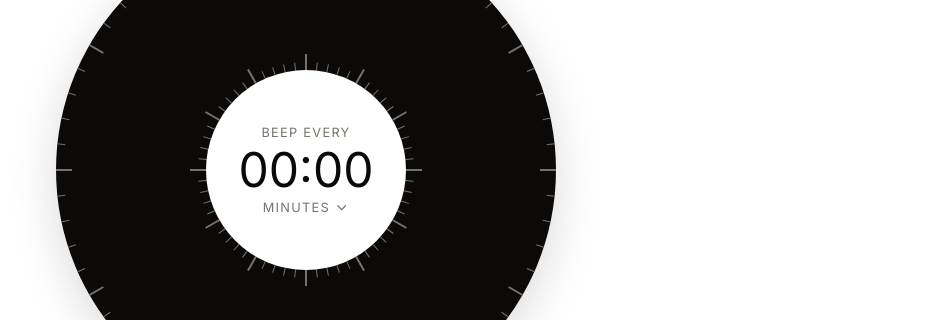
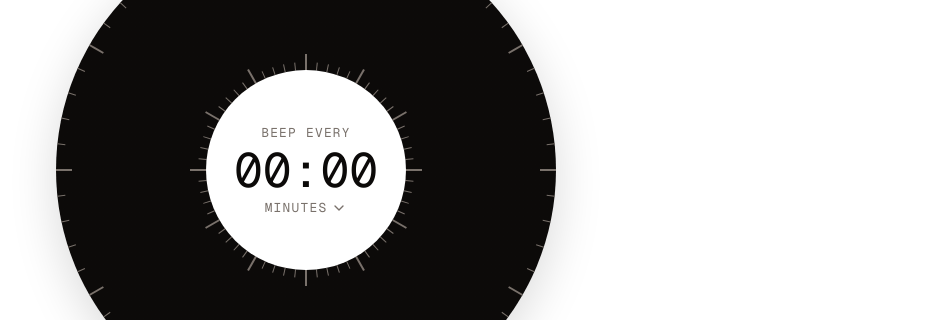
Before and after one commit to snagarohit/beepbeep, a Next.js app: page / in a window 1280 px wide. Shown: the part 206-526 px from the top of the page, without its empty margins (334-1280 px from the left). Built offline with nearby package versions, Linux system fonts and the light colour scheme.

Commit message:
Feature update.

```diff
--- a/app/layout.tsx
+++ b/app/layout.tsx
@@ -1,13 +1,54 @@
 import type { Metadata } from "next";
-import { Inter } from "next/font/google";
+import { GeistSans } from "geist/font/sans";
+import { GeistMono } from "geist/font/mono";
 import "./globals.css";
 import { ThemeProvider } from "@/components/theme-provider";
-
-const inter = Inter({ subsets: ["latin"] });
+import { cn } from "@/lib/utils";
 
 export const metadata: Metadata = {
-  title: "Create Next App",
-  description: "Generated by create next app",
+  metadataBase: new URL("https://beepbeep.samineni.me"),
+  title: "BeepBeep: The Neurodivergent Timer for ADHD, Focus & Flow",
+  description:
+    "Finally, a timer that gets it. Built by a neurodivergent creator for the neurospicy community. BeepBeep is a gorgeous, ad-free visual timer designed to conquer distraction and help you find your flow. No ads, no popups, just pure, minimalist focus.",
+  keywords: [
+    "visual timer", "pomodoro timer", "adhd timer", "focus timer", "interval timer",
+    "productivity tool", "time management", "study timer", "work timer", "minimalist timer",
+    "online timer", "free timer", "beep timer", "continuous timer", "looping timer",
+    "focus tool", "deep work", "flow state", "concentration aid", "motivation tool",
+    "adhd focus tool", "neurodivergent tools", "neurospicy", "study companion", "ad-free timer",
+    "free pomodoro timer", "simple online timer", "distraction-free timer", "clean timer", "no ads timer"
+  ],
+  authors: [{ name: "Naga Samineni", url: "https://samineni.me" }],
+  creator: "Naga Samineni",
+  manifest: "/manifest.json",
+  icons: {
+    icon: "/favicon.ico",
+    apple: "/apple-icon.png",
+  },
+  openGraph: {
+    type: "website",
+    url: "https://beepbeep.samineni.me",
+    title: "BeepBeep: A Timer for a Different Brain",
+    description:
+      "A gorgeous, ad-free visual timer built by a neurodivergent creator to help you find your focus. No ads. No popups. Just flow.",
+    siteName: "BeepBeep",
+    images: [
+      {
+        url: "/og-image.png",
+        width: 1200,
+        height: 630,
+        alt: "BeepBeep Visual Timer in action",
+      },
+    ],
+  },
+  twitter: {
+    card: "summary_large_image",
+    creator: "@nagasamineni",
+    title: "BeepBeep: A Timer for a Different Brain",
+    description:
+      "A gorgeous, ad-free visual timer built by a neurodivergent creator to help you find your focus. No ads. No popups. Just flow.",
+    images: ["/og-image.png"],
+  },
 };
 
 export default function RootLayout({
@@ -17,7 +58,42 @@ export default function RootLayout({
 }>) {
   return (
     <html lang="en" suppressHydrationWarning>
-      <body className={inter.className}>
+      <head>
+        <script
+          type="application/ld+json"
+          dangerouslySetInnerHTML={{
+            __html: JSON.stringify({
+              "@context": "https://schema.org",
+              "@type": "WebApplication",
+              "name": "BeepBeep: The Neurodivergent Timer",
+              "description": "The #1 distraction-free visual timer, built with love by a neurodivergent creator for the neurospicy & ADHD community. A simple, modern, and completely ad-free tool to help you find your flow. No banners, no popups, just a clean interface for Pomodoro, studying, and deep work sessions.",
+              "applicationCategory": "ProductivityApplication",
+              "operatingSystem": "All",
+              "browserRequirements": "Requires a modern web browser with JavaScript enabled.",
+              "url": "https://beepbeep.samineni.me",
+              "screenshot": "https://beepbeep.samineni.me/og-image.png",
+              "creator": {
+                "@type": "Person",
+                "name": "Naga Samineni",
+                "url": "https://samineni.me"
+              },
+              "offers": {
+                "@type": "Offer",
+                "price": "0",
+                "priceCurrency": "USD"
+              },
+              "keywords": "pomodoro timer, focus timer, adhd timer, visual timer, interval timer, online timer, study timer, productivity tool, deep work, ad-free timer, neurodivergent tools, neurospicy"
+            })
+          }}
+        />
+      </head>
+      <body
+        className={cn(
+          "font-sans antialiased",
+          GeistSans.variable,
+          GeistMono.variable
+        )}
+      >
         <ThemeProvider
           attribute="class"
           defaultTheme="system"
--- a/components/digital-display.tsx
+++ b/components/digital-display.tsx
@@ -42,18 +42,32 @@ export function DigitalDisplay({ timeLeft, onIntervalChange, timerStatus }: Digi
     setOpen(!open); // Toggle for mobile
   };
 
-  const isRunning = timerStatus === 'RUNNING';
+  const getTopText = () => {
+    if (timerStatus === 'PAUSED') return 'BEEPING PAUSED';
+    if (timerStatus === 'RUNNING') return 'BEEPING IN';
+    return 'BEEP EVERY';
+  };
 
   return (
     <HoverCard open={open} onOpenChange={setOpen} openDelay={0} closeDelay={0}>
       <HoverCardTrigger asChild>
         <div
+          role="button"
+          aria-haspopup="true"
+          aria-expanded={open}
+          aria-label="Open interval selection menu"
+          tabIndex={0}
           className="absolute w-[40%] h-[40%] rounded-full bg-background flex flex-col items-center justify-center shadow-[inset_0_0_0_0px_var(--muted-foreground)] cursor-pointer"
           onClick={handleClick}
+          onKeyDown={(e) => {
+            if (e.key === 'Enter' || e.key === ' ') {
+              handleClick();
+            }
+          }}
         >
           {/* Top text - changes based on timer status */}
-          <div className="text-[clamp(0.4rem,1vw,0.8rem)] font-mono text-muted-foreground tracking-[0.1em] uppercase mb-1">
-            {isRunning ? 'BEEPING IN' : 'BEEP EVERY'}
+          <div className="text-[clamp(0.5rem,1.5vw,0.8rem)] font-mono text-muted-foreground tracking-[0.1em] uppercase mb-1 text-center">
+            {getTopText()}
           </div>
 
           {/* Timer display */}
@@ -63,18 +77,20 @@ export function DigitalDisplay({ timeLeft, onIntervalChange, timerStatus }: Digi
 
           {/* Bottom text with chevron */}
           <div className="flex items-center gap-1 mt-1">
-            <span className="text-[clamp(0.4rem,1vw,0.8rem)] font-mono text-muted-foreground tracking-[0.1em] uppercase">
+            <span className="text-[clamp(0.5rem,1.5vw,0.8rem)] font-mono text-muted-foreground tracking-[0.1em] uppercase">
               MINUTES
             </span>
             <ChevronDown
-              className={`w-[clamp(0.6rem,1.2vw,1rem)] h-[clamp(0.6rem,1.2vw,1rem)] text-muted-foreground transition-transform duration-200 ${
+              className={`w-[clamp(0.7rem,1.5vw,1rem)] h-[clamp(0.7rem,1.5vw,1rem)] text-muted-foreground transition-transform duration-200 ${
                 open ? 'rotate-180' : ''
               }`}
             />
           </div>
         </div>
       </HoverCardTrigger>
-      <HoverCardContent className="w-48 p-3">
+      <HoverCardContent className="w-48 p-3" aria-label="Interval selection options">
+        <div className="space-y-2">
+          <p className="text-sm font-medium text-center text-muted-foreground">Beep Every</p>
           <div className="grid grid-cols-3 gap-2">
             {intervals.map((interval) => (
               <Button
@@ -88,6 +104,7 @@ export function DigitalDisplay({ timeLeft, onIntervalChange, timerStatus }: Digi
               </Button>
             ))}
           </div>
+        </div>
       </HoverCardContent>
     </HoverCard>
   );
--- a/components/visual-timer.tsx
+++ b/components/visual-timer.tsx
@@ -22,6 +22,13 @@ export function VisualTimer({ percentage, onClick }: VisualTimerProps) {
 
   return (
     <div
+      role="button"
+      aria-label={
+        percentage < 100 && percentage > 0
+          ? `Timer running, click to pause`
+          : `Timer paused or idle, click to start`
+      }
+      tabIndex={0}
       className="w-full h-full rounded-full relative cursor-pointer transition-all duration-200 ease-in-out
                  shadow-[0_12px_48px_rgba(0,0,0,0.15),inset_0_0_0_0px_var(--muted-foreground)]
                  hover:shadow-[0_16px_64px_rgba(0,0,0,0.22),inset_0_0_0_0px_var(--muted-foreground)]
@@ -30,6 +37,11 @@ export function VisualTimer({ percentage, onClick }: VisualTimerProps) {
                  dark:hover:shadow-[0_16px_64px_rgba(255,255,255,0.12),inset_0_0_0_0px_var(--muted-foreground)]"
       style={style}
       onClick={onClick}
+      onKeyDown={(e) => {
+        if (e.key === 'Enter' || e.key === ' ') {
+          onClick();
+        }
+      }}
     >
       <ClockMarkings />
       <InnerMarkings />
--- a/package.json
+++ b/package.json
@@ -14,6 +14,7 @@
     "@radix-ui/react-slot": "^1.2.3",
     "class-variance-authority": "^0.7.1",
     "clsx": "^2.1.1",
+    "geist": "^1.4.2",
     "lucide-react": "^0.513.0",
     "next": "15.3.3",
     "next-themes": "^0.4.6",
```
Also changed, not shown: public/manifest.json (added), public/robots.txt (added), 2 other files (tests, documents, lock files or other folders). Lines whose indentation alone changed are shown as unchanged.
